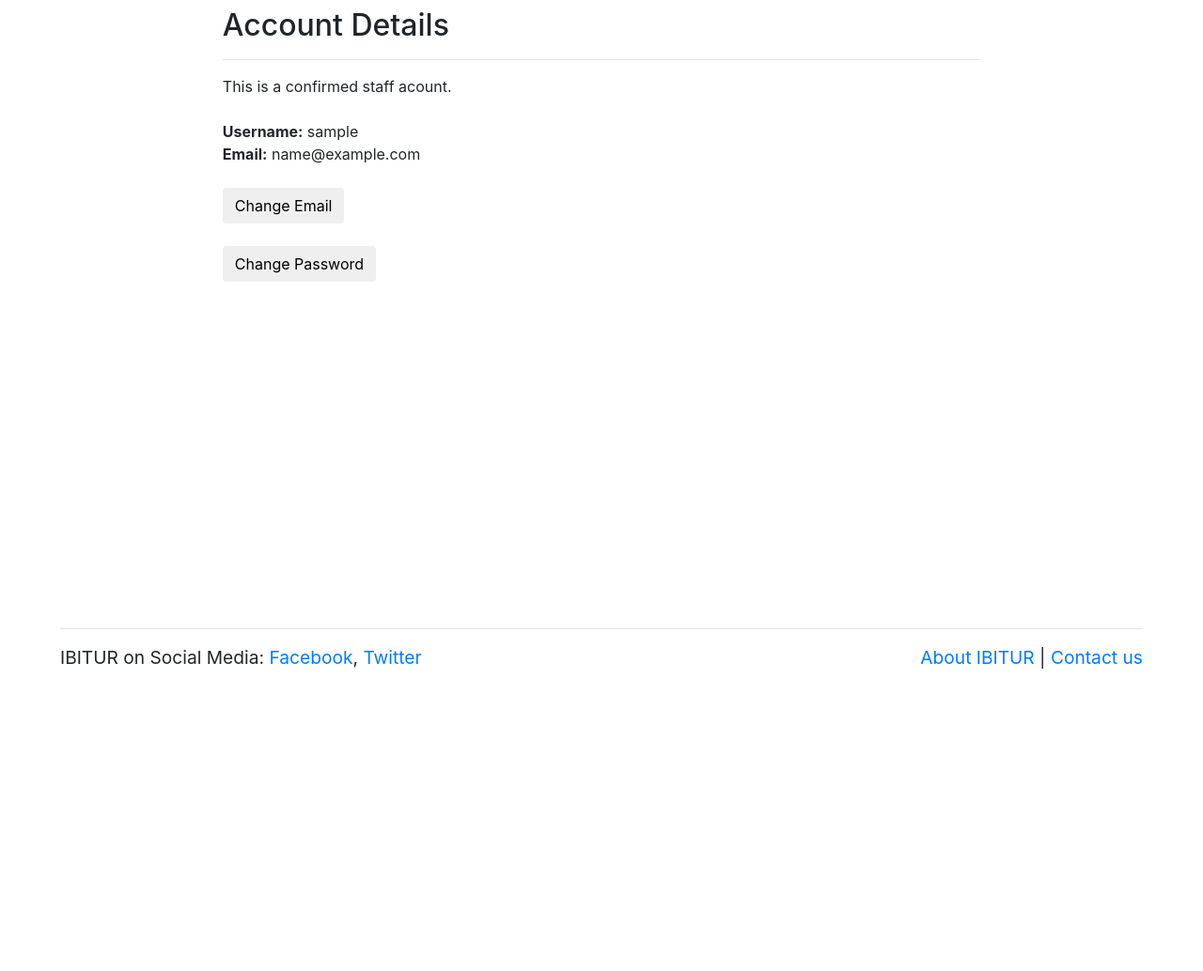
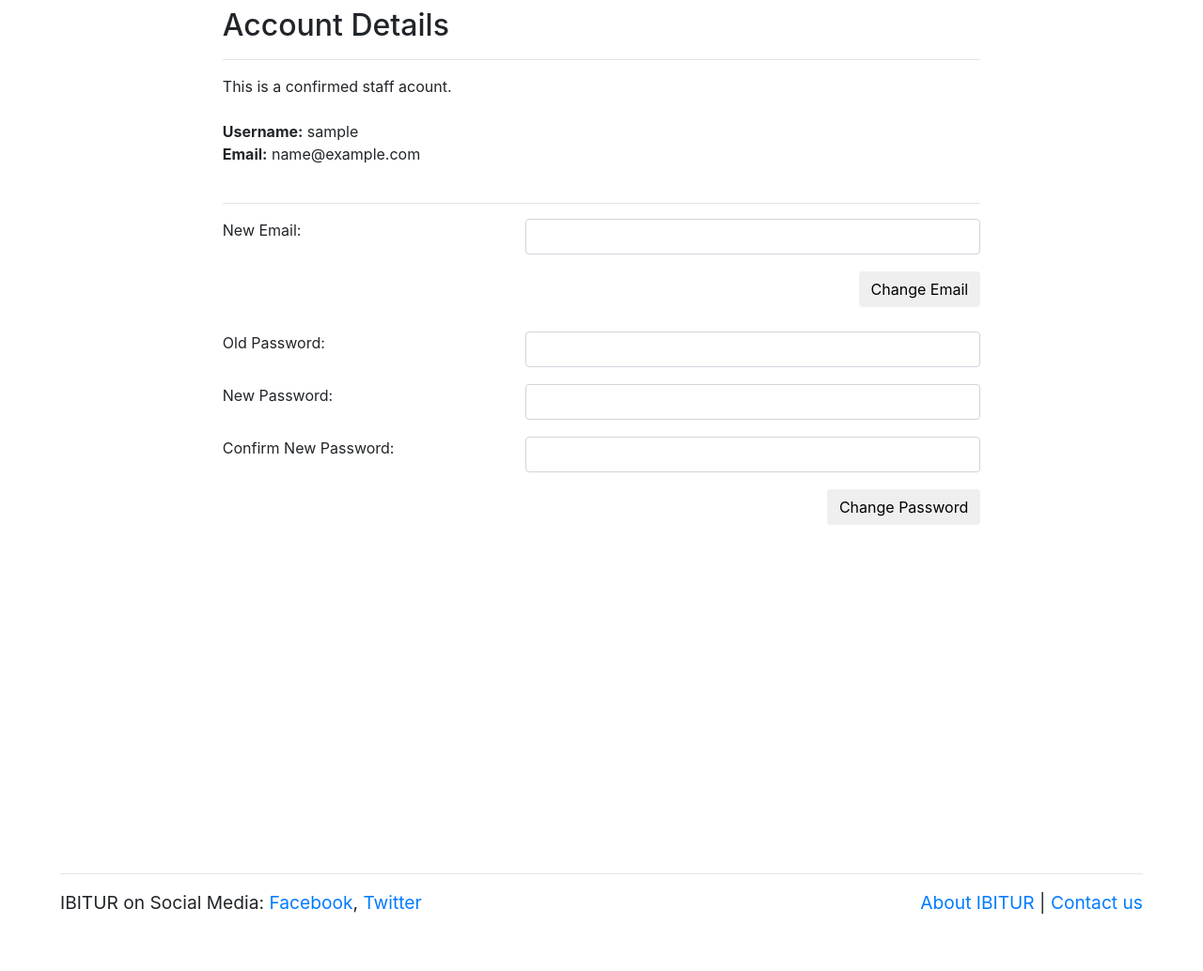
Before and after one commit to eminbahadir98/ibitur, a PHP site: page /my_account_staff.php in a window 1280 px wide. Shown: the part 247-1281 px from the top of the page at 94% size. Before the commit the page ends 959 px from the top, so only its background shows below. Run offline with PHP 8.4, Linux system fonts and the light colour scheme; the visitor is signed in with stand-in values (Sample User, id 1).

Commit message:
Change email and password functionality is added to staff account

```diff
--- a/website/my_account_staff.php
+++ b/website/my_account_staff.php
@@ -13,6 +13,24 @@
         $email_data_result = mysqli_query($db, $email_data_query);
         $email_data = $email_data_result->fetch_assoc();
         $email = $email_data["email"];
+
+        if(isset($_POST['email-submit'])) {
+            $new_email = $_POST['new_email'];
+            $change_email_query = "UPDATE Account SET email='$new_email' where ID = '$current_id';";
+            $change_email_result = mysqli_query($db, $change_email_query);
+        }
+        else if(isset($_POST['newpass-submit'])) {
+            $old_pass = $_POST['old_pass'];
+            $new_pass = $_POST['new_pass'];
+
+            $check_pass_query = "select ID from account where ID='$current_id' and passwd='$old_pass';";
+            $check_pass_result = mysqli_query($db, $check_pass_query);
+
+            if($check_pass_result->num_rows == 1) {
+                $change_pass_query = "UPDATE Account SET passwd='$new_pass' where ID='$current_id';";
+                $change_pass_result = mysqli_query($db, $change_pass_query);
+            }
+        }
     }
 ?>
 
@@ -21,6 +39,55 @@
       <title>IBITUR - My Account</title>
       <link rel="stylesheet" href="style/style.css"/>
       <link rel="stylesheet" href="lib/bootstrap.min.css"/>
+        <script type="text/javascript">
+            function isASCII(str) {
+                var re = /^[\x00-\x7F]*$/;
+                return re.test(str);
+            }
+            function isAlphaNumeric(str) {
+                var re = /^[a-z0-9]+$/;
+                return re.test(str);
+            }
+            function isValidEmail(email) {
+                var re = /^\S+@\S+$/;
+                return re.test(email);
+            }
+            function showError(message, place) {
+                var errorDiv = document.getElementById(place);
+                errorDiv.innerHTML =
+                    "<div class='alert alert-warning' role='alert'>" +
+                    message +
+                    "</div>";
+            }
+
+            function checkPass() {
+                var password1 = document.forms["change-pass"]["new_pass"].value;
+                var password2 = document.forms["change-pass"]["confirm_pass"].value;
+
+                if (!isASCII(password1)) {
+                    showError("Password can contain only ASCII characters.", "account-settings-error-div");
+                    return false;
+                }
+                if (password1.length < 6) {
+                    showError("Password should contain minimum of 6 characters.","account-settings-error-div");
+                    return false;
+                }
+                if (password1 != password2) {
+                    showError("The entered passwords do not match.","account-settings-error-div");
+                    return false;
+                }
+                return true;
+            }
+
+            function checkEmail() {
+                var email = document.forms["change-email"]["new_email"].value;
+                if(!isValidEmail(email)) {
+                    showError("E-mail is not valid.", "account-settings-error-div");
+                    return false;
+                }
+                return true;
+            }
+            </script>
    </head>
 
    <body class="content">
@@ -46,14 +113,34 @@
                     echo "<b>Username:</b> $current_username<br>";
                     echo "<b>Email:</b> $email<br><br>";
                 ?>
-                <?php
-                    echo get_form_btn("Change Email");
-                    echo get_form_btn("Change Password");
-                ?>
+
+                <hr>
+
+                <form name='change-email' onSubmit='return checkEmail();' method='post'>
+                    <label>New Email: </label>
+                    <input class='form-control input-field' type='text' name='new_email' value = ''/><br><br>
+                    <input class='btn right' type='submit' name='email-submit' value='Change Email'/>
+                </form>
+                <br><br>
+                <form name='change-pass' onSubmit='return checkPass();' method='post'>
+                    <label>Old Password: </label>
+                    <input class='form-control input-field' type='password' name='old_pass' value = ''/><br><br>
+                    <label>New Password: </label>
+                    <input class='form-control input-field' type='password' name='new_pass' value = ''/><br><br>
+                    <label>Confirm New Password: </label>
+                    <input class='form-control input-field' type='password' name='confirm_pass' value = ''/><br><br>
+                    <input class='btn right' type='submit' name='newpass-submit' value='Change Password'/>
+                </form>
+
 
             </div>
 
+
         </div>
+
+        <br><br>
+        <div id="account-settings-error-div"> </div>
+
 
         <?php
          echo get_footer();
```
